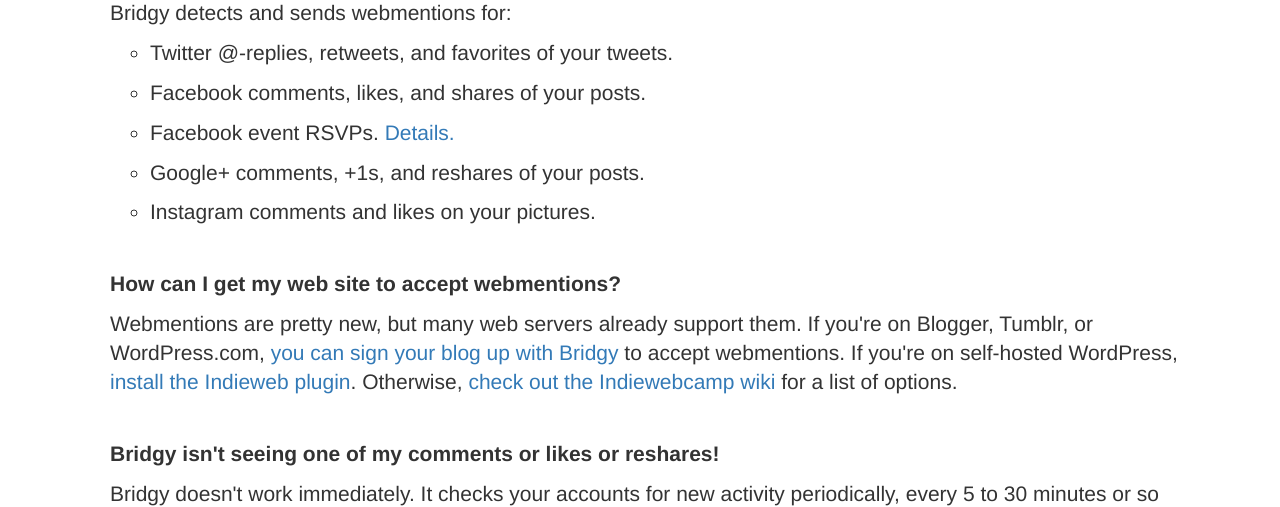
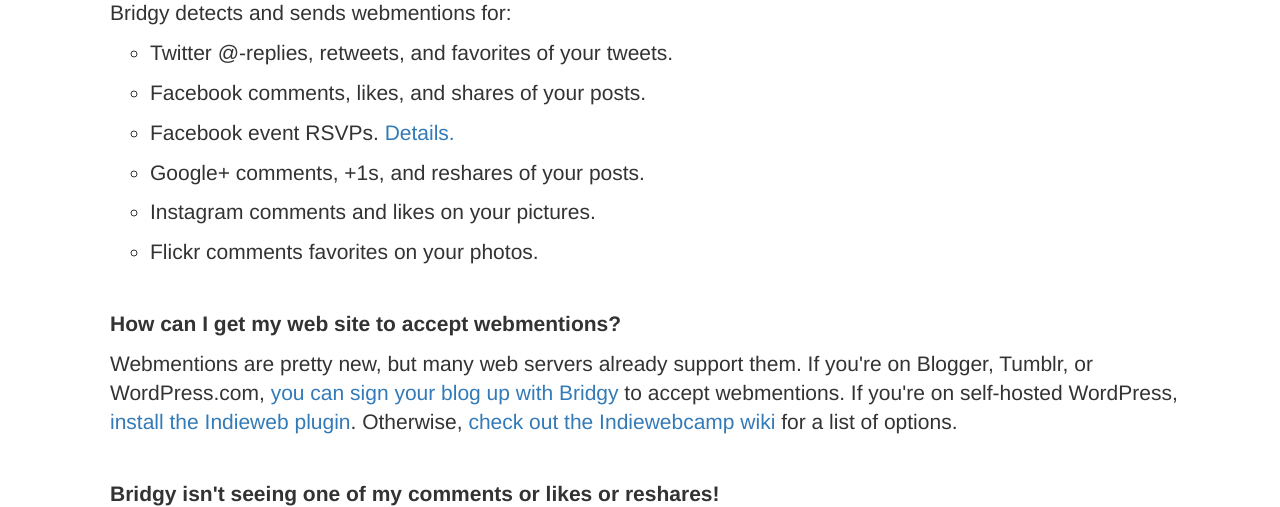
Before and after one commit to snarfed/bridgy, a Django app: template templates/about.html in a window 1280 px wide. Shown: the part 5378-5885 px from the top of the page. Run offline with Django 3.2, Linux system fonts and the light colour scheme; the template is opened without the code that fills it, so the values that code supplies are empty; some libraries are stand-ins or nearby versions.

Commit message:
add flickr to about page
fixes #476

```diff
--- a/templates/about.html
+++ b/templates/about.html
@@ -303,6 +303,7 @@ GitHub</a>. Thank you!
 <li>Facebook event RSVPs. <a href="http://indiewebcamp.com/rsvp">Details.</a></li>
 <li>Google+ comments, +1s, and reshares of your posts.</li>
 <li>Instagram comments and likes on your pictures.</li>
+<li>Flickr comments favorites on your photos.</li>
 </ul>
 </li>
 </p></li>
@@ -494,7 +495,8 @@ webmention manually</a>. Here's how to construct Bridgy's source URLs:
 <p>Details:</p>
 <ul>
 <li><code class='keyword'>SITE</code> is either <code>facebook</code>,
-  <code>googleplus</code>, <code>instagram</code>, or <code>twitter</code>.
+  <code>flickr</code>,<code>googleplus</code>, <code>instagram</code>,
+  or <code>twitter</code>.
 </li>
 <li><code>/post/...</code> URLs aren't currently used by Bridgy itself, but
   they're fun to play with if you want to convert silo posts to
@@ -504,7 +506,7 @@ webmention manually</a>. Here's how to construct Bridgy's source URLs:
   JSON-formatted version.
 </li>
 <li>For Twitter and Instagram, <code class='keyword'>USER_ID</code> is your
-  username, but for Facebook and Google+, it's your numeric user id.
+  username, but for Facebook, Flickr, and Google+, it's your numeric user id.
   <code class='value'>LIKED_BY_USER_ID</code> and
   <code class='value'>RSVP_USER_ID</code> are always numeric. You
   can get numeric user ids from the API consoles
```
Also changed, not shown: test/test_tasks.py (+1 -1 lines).
